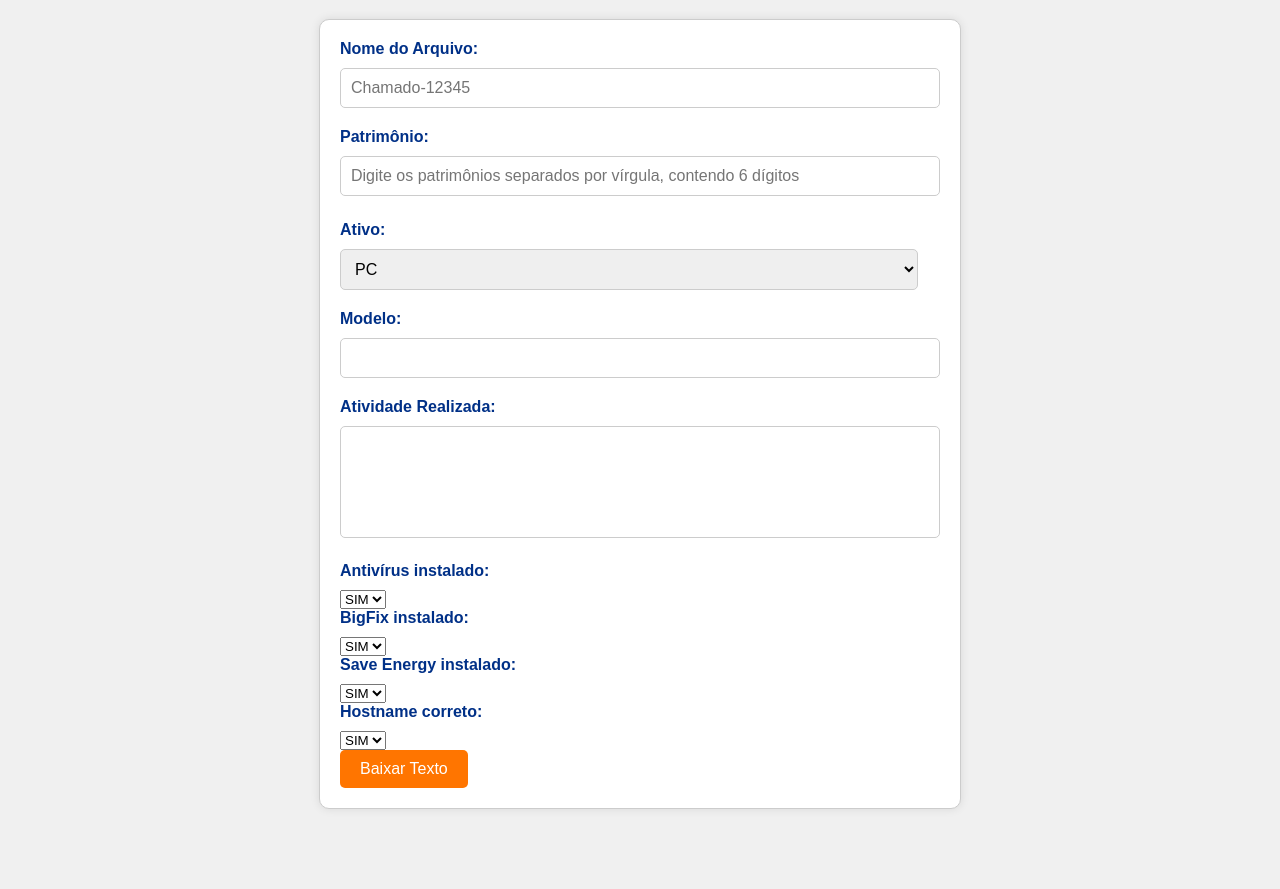
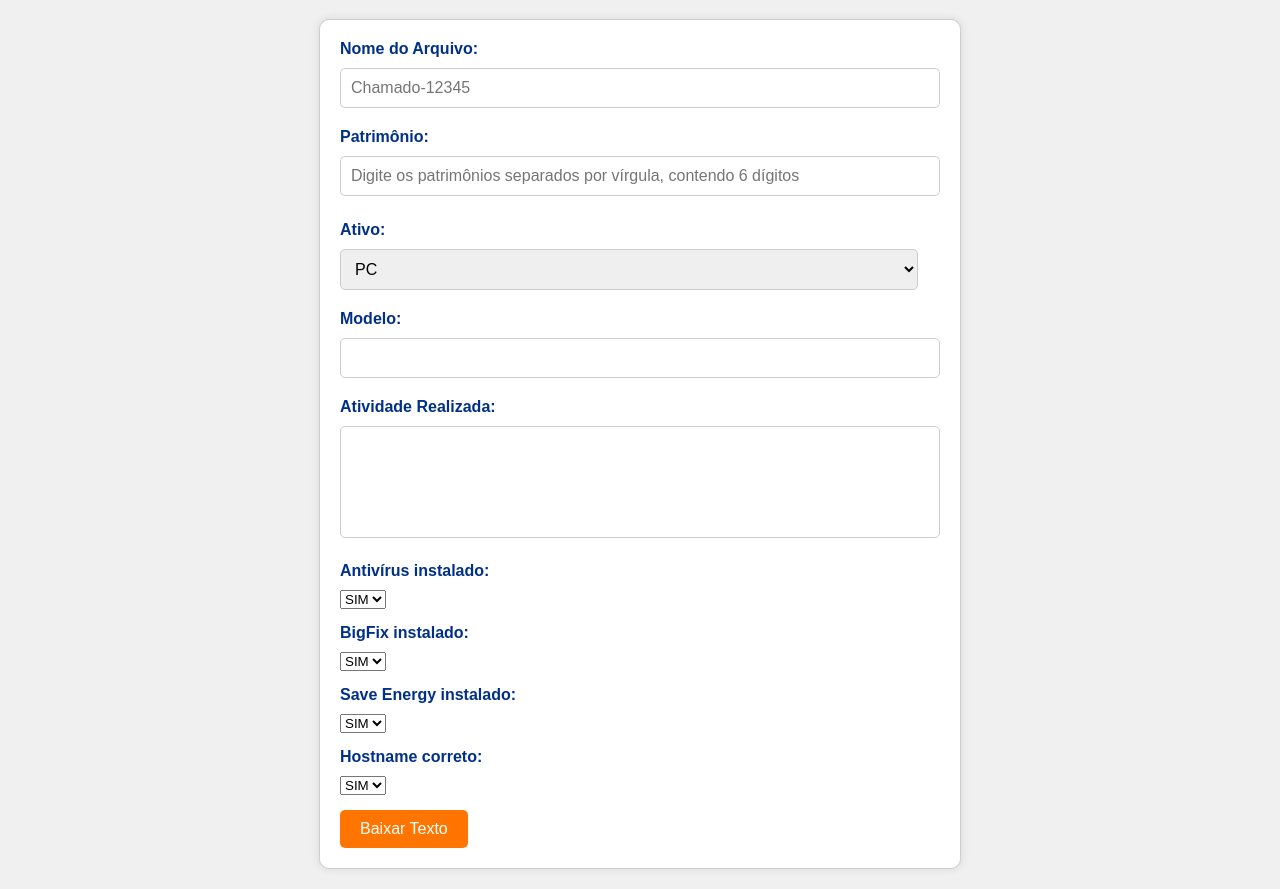
Before and after one commit to Adrielb5/Gen-Request, a website: page index.html in a window 1280 px wide. Shown: the part 164-1053 px from the top of the page. Before the commit the page ends 993 px from the top, so only its background shows below. Drawn offline with nearby package versions, Linux system fonts and the light colour scheme.

Commit message:
aplicando margin-bottom elementos softwares-instalados

```diff
--- a/index.html
+++ b/index.html
@@ -39,16 +39,17 @@
         <label for="atividade_realizada">Atividade Realizada:</label>
         <textarea id="atividade_realizada" name="atividade_realizada" rows="5" cols="30" required></textarea>
 
-        <!-- Opções para software instalado -->
-        <div class="section">
+
+        <section class="softwares-instalados">
+          <div class="softwares-instalados">
             <label for="antivirus">Antivírus instalado:</label>
             <select id="antivirus">
                 <option value="SIM">SIM</option>
 
             </select>
-        </div>
+          </div>
 
-        <div class="section">
+          <div class="softwares-instalados">
             <label for="bigfix">BigFix instalado:</label>
             <select id="bigfix">
                 <option value="SIM">SIM</option>
@@ -56,7 +57,7 @@
             </select>
         </div>
 
-        <div class="section">
+        <div class="softwares-instalados">
             <label for="saveenergy">Save Energy instalado:</label>
             <select id="saveenergy">
                 <option value="SIM">SIM</option>
@@ -64,13 +65,13 @@
             </select>
         </div>
 
-        <div class="section">
+        <div class="softwares-instalados">
             <label for="hostname">Hostname correto:</label>
             <select id="hostname">
                 <option value="SIM">SIM</option>
 
             </select>
-        </div>
+        </section>
 
         <!-- Botão de download -->
         <button id="download-texto" type="button">Baixar Texto</button>
--- a/style.css
+++ b/style.css
@@ -153,3 +153,7 @@ input.invalid {
 .alerta button:hover {
   background-color: #cc5c00;
 }
+
+.softwares-instalados{
+  margin-bottom: 15px;
+}
```
